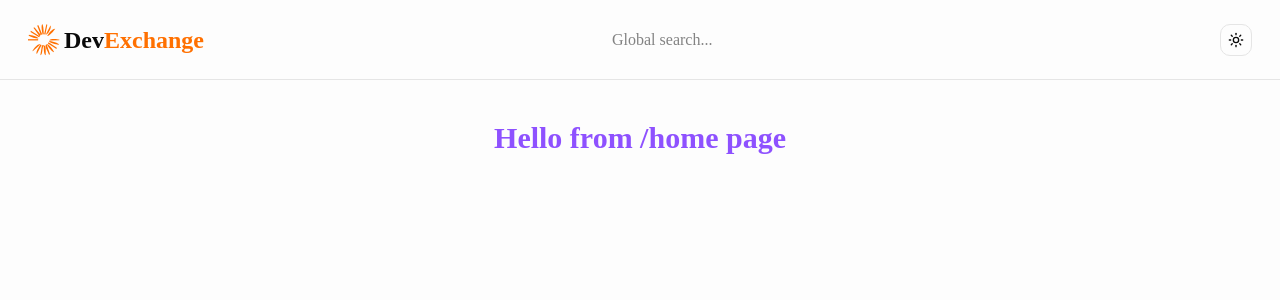
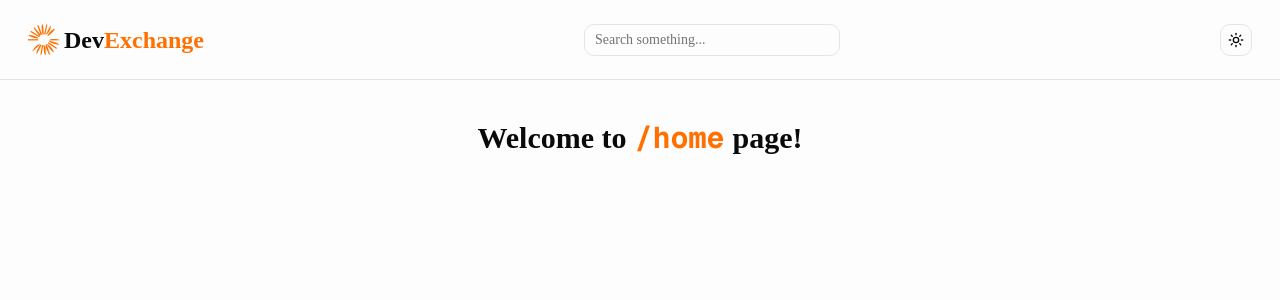
Before and after one commit to spanwite/DevHelp, a Next.js app: page / in a window 1280 px wide. Shown: the top 300 px of the page. Built offline with nearby package versions, Linux system fonts and the light colour scheme; no server answers.

Commit message:
feat: Add pages for navigation

```diff
--- /dev/null
+++ b/app/(root)/ask-question/page.tsx
@@ -0,0 +1,9 @@
+export default function AskQuestion() {
+  return (
+    <div className='container mx-auto px-4'>
+      <div className='mt-10 text-3xl font-bold flex gap-2 justify-center flex-wrap'>
+        Welcome to <pre className='text-accent'>/ask-question</pre> page!
+      </div>
+    </div>
+  );
+}
--- /dev/null
+++ b/app/(root)/collections/page.tsx
@@ -0,0 +1,9 @@
+export default function Collections() {
+  return (
+    <div className='container mx-auto px-4'>
+      <div className='mt-10 flex justify-center gap-2 text-3xl flex-wrap font-bold'>
+        Welcome to <pre className='text-accent'>/collections</pre> page!
+      </div>
+    </div>
+  );
+}
--- /dev/null
+++ b/app/(root)/communities/page.tsx
@@ -0,0 +1,9 @@
+export default function Communities() {
+  return (
+    <div className='container mx-auto px-4'>
+      <div className='mt-10 text-3xl font-bold flex gap-2 justify-center flex-wrap'>
+        Welcome to <pre className='text-accent'>/communities</pre> page!
+      </div>
+    </div>
+  );
+}
--- /dev/null
+++ b/app/(root)/jobs/page.tsx
@@ -0,0 +1,9 @@
+export default function Jobs() {
+  return (
+    <div className='container mx-auto px-4'>
+      <div className='mt-10 text-3xl font-bold flex flex-wrap gap-2 justify-center'>
+        Welcome to <pre className='text-accent'>/jobs</pre> page!
+      </div>
+    </div>
+  );
+}
--- a/app/(root)/layout.tsx
+++ b/app/(root)/layout.tsx
@@ -1,5 +1,6 @@
 import { Header, Logo, ThemeSwitcher } from '@/components/header';
 import { NavigationButton } from '@/components/navigation';
+import { Input } from '@/components/ui/input';
 
 export default function RootLayout({
   children,
@@ -10,7 +11,7 @@ export default function RootLayout({
     <>
       <Header>
         <Logo />
-        <input type='text' placeholder='Global search...' />
+        <Input placeholder='Search something...' className='max-w-64 max-xs:hidden'/>
         <div className='flex items-center gap-2'>
           <ThemeSwitcher />
           <NavigationButton />
--- a/app/(root)/page.tsx
+++ b/app/(root)/page.tsx
@@ -6,12 +6,11 @@ export const metadata: Metadata = {
     'Платформа движемая сообществом для обмена знаниями и опытом в сфере разработки программного обеспечения. Задавайте вопросы, делитесь решениями и учитесь у других разработчиков. Независимо от вашего уровня опыта, DevExchange поможет вам найти ответы на ваши вопросы по различным темам: веб-разработка, мобильная разработка, базы данных, DevOps и многое другое. Присоединяйтесь к нашему сообществу и начните обмениваться знаниями уже сегодня!',
 };
 
-export default  function Home() {
-
+export default function Home() {
   return (
-    <div className='container mx-auto'>
-      <div className='mt-10 text-center text-3xl font-bold text-violet-500'>
-        Hello from /home page
+    <div className='container mx-auto px-4'>
+      <div className='mt-10 text-3xl font-bold flex flex-wrap gap-2 justify-center'>
+        Welcome to <pre className='text-accent'>/home</pre> page!
       </div>
     </div>
   );
--- /dev/null
+++ b/app/(root)/profile/[id]/page.tsx
@@ -0,0 +1,9 @@
+export default function Profile() {
+  return (
+    <div className='container mx-auto'>
+      <div className='mt-10 text-3xl font-bold flex gap-2 justify-center'>
+        Welcome to <pre className='text-accent'>/profile</pre> page!
+      </div>
+    </div>
+  );
+}
--- /dev/null
+++ b/app/(root)/tags/page.tsx
@@ -0,0 +1,9 @@
+export default function Tags() {
+  return (
+    <div className='container mx-auto px-4'>
+      <div className='mt-10 text-3xl font-bold flex flex-wrap gap-2 justify-center'>
+        Welcome to <pre className='text-accent'>/tags</pre> page!
+      </div>
+    </div>
+  );
+}
--- a/components/header/logo.tsx
+++ b/components/header/logo.tsx
@@ -3,7 +3,7 @@ import Link from 'next/link';
 
 export function Logo() {
   return (
-    <Link href='/' className='flex items-center gap-1'>
+    <Link href='/' className='inline-flex items-center gap-1 shrink-0'>
       <Image
         src='/logomark.svg'
         alt='Site Logomark'
```
